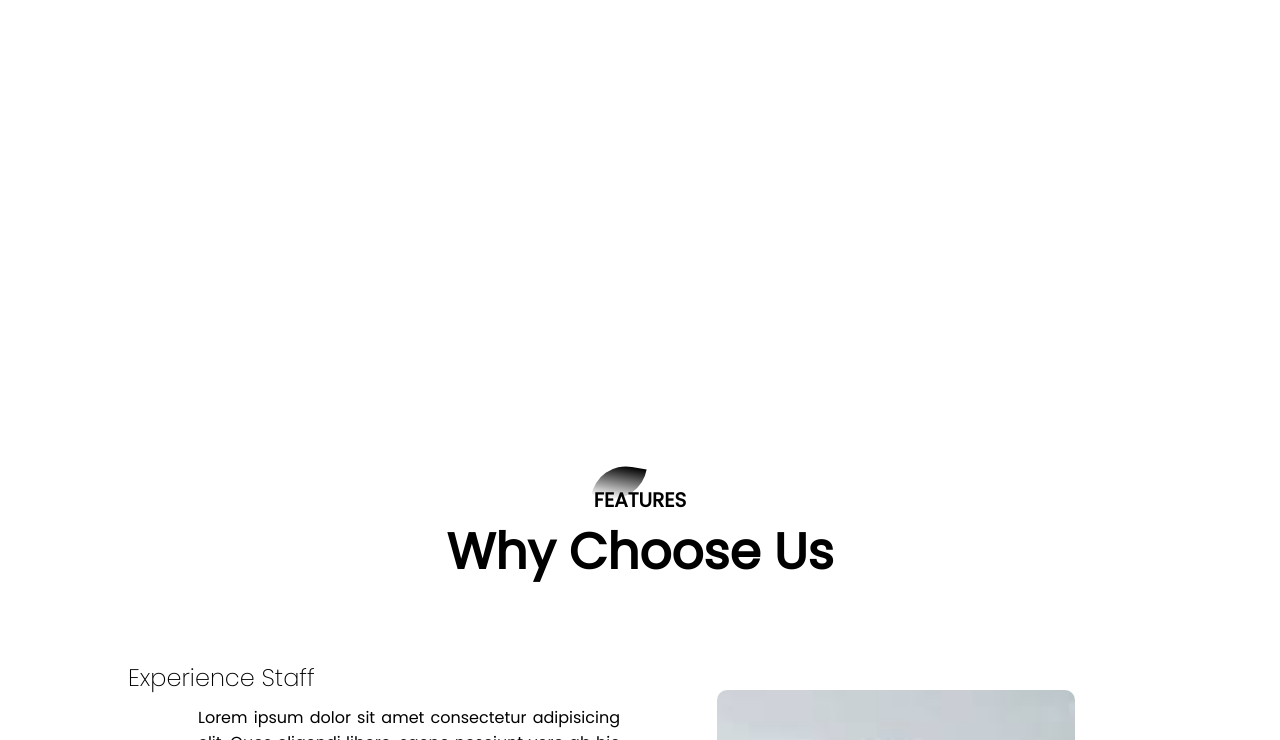
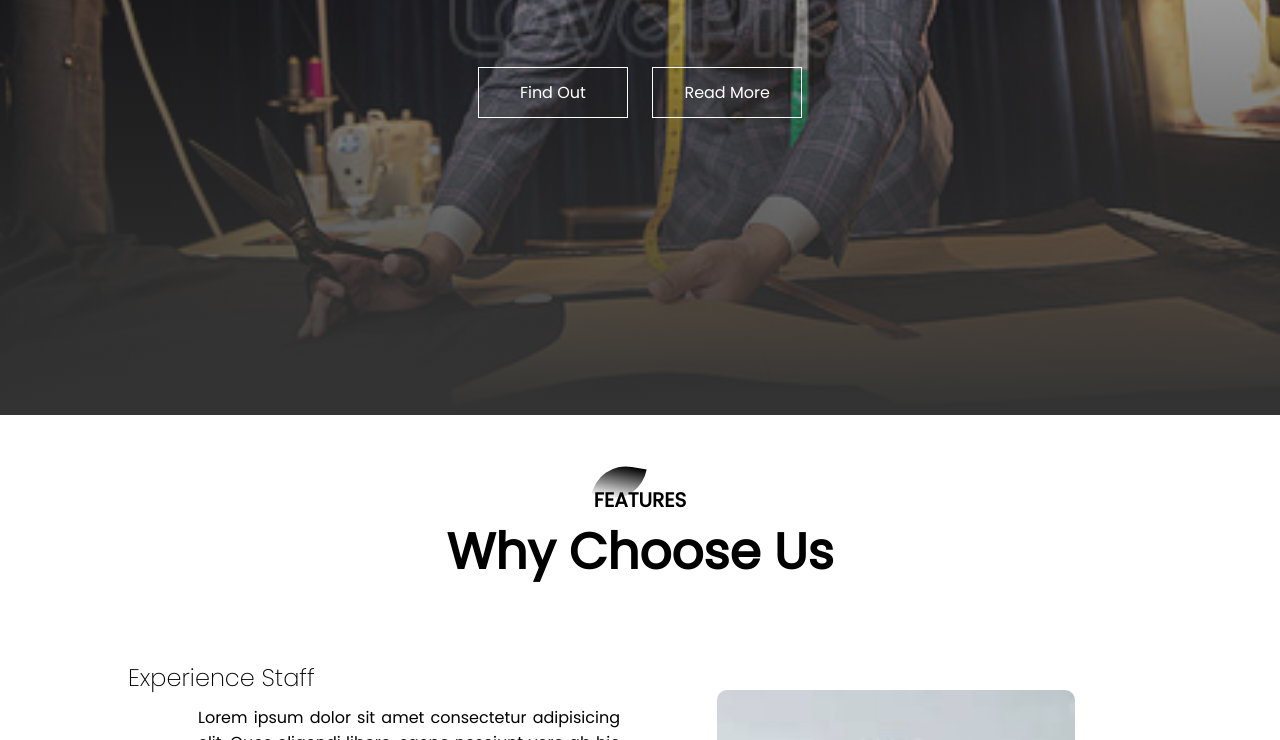
Before and after one commit to fathiakeji/tailor-shop, a plain HTML site: page index.html in a window 1280 px wide. Shown: the part 385-1125 px from the top of the page. Drawn offline with Linux system fonts and the light colour scheme.

Commit message:
tailorshop

```diff
--- a/style.css
+++ b/style.css
@@ -6,8 +6,8 @@
     box-sizing: border-box;
     font-family: 'Poppins', sans-serif;
 }
-#banner{
-    background-image:linear-gradient rgba((0,0,0,0.5)), url(images/tailorb10.jpg);
+#banner {
+    background-image: linear-gradient(rgba(0,0,0,0.0), #333), url(images/tailorb10.jpg);
     background-size: cover;
     background-position: center;
     height: 100vh;
```
